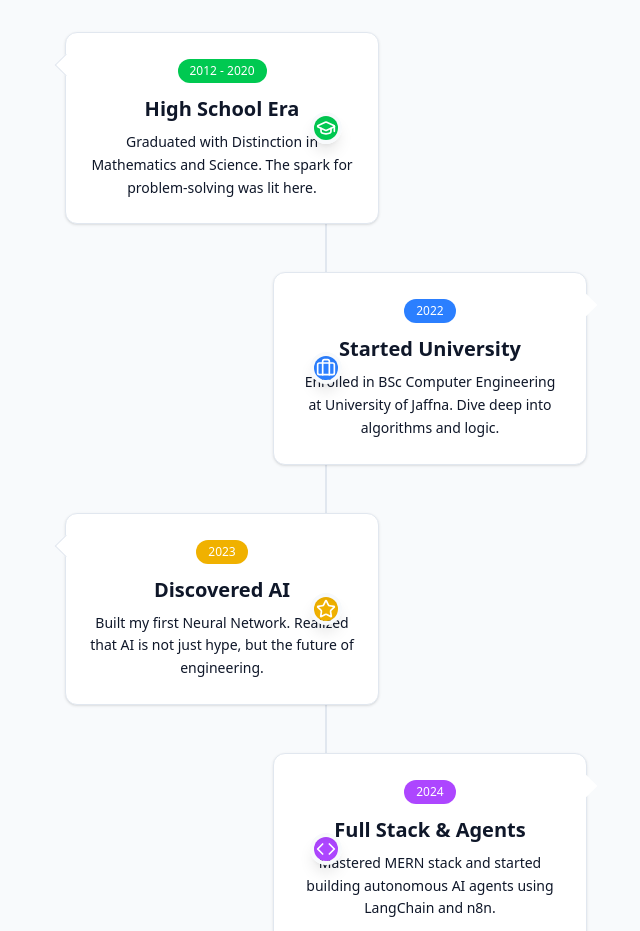
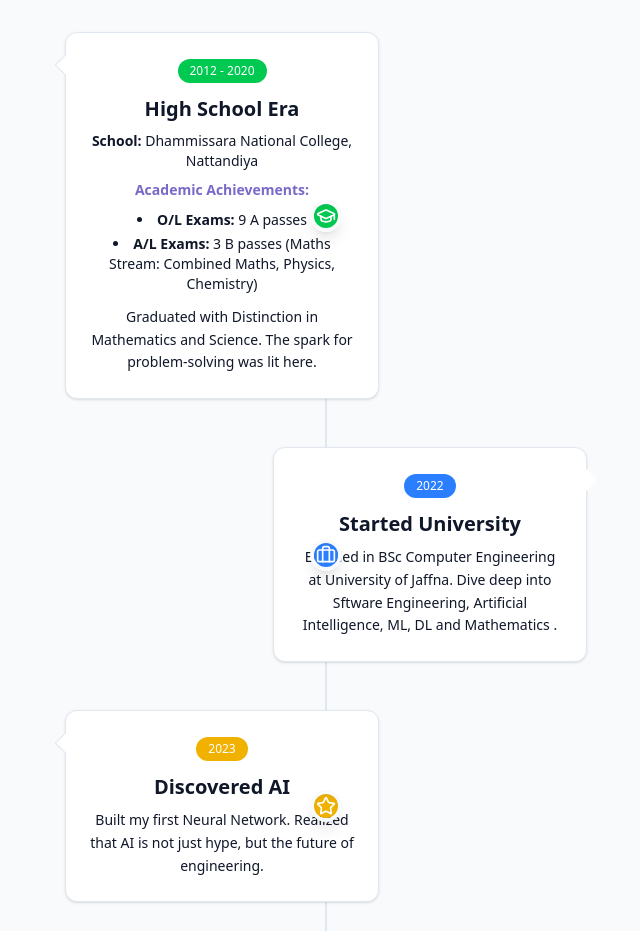
Before and after one commit to UdaraChamidu/My-Portfolio, a React (Vite) app: page / in a window 1280 px wide. Shown: the part 10960-11891 px from the top of the page, without its empty margins (314-954 px from the left). Built offline with nearby package versions, Linux system fonts and the light colour scheme.

Commit message:
jounny section updated

```diff
--- a/src/components/JourneySection.jsx
+++ b/src/components/JourneySection.jsx
@@ -5,14 +5,26 @@ const milestones = [
   {
     year: "2012 - 2020",
     title: "High School Era",
-    description: "Graduated with Distinction in Mathematics and Science. The spark for problem-solving was lit here.",
+    description: (
+      <>
+        <div className="mb-3">
+          <p className="text-sm text-muted-foreground mb-2"><strong>School:</strong> Dhammissara National College, Nattandiya</p>
+          <strong className="text-primary">Academic Achievements:</strong>
+          <ul className="list-disc list-inside mt-2 space-y-1 text-sm">
+            <li><strong>O/L Exams:</strong> 9 A passes</li>
+            <li><strong>A/L Exams:</strong> 3 B passes (Maths Stream: Combined Maths, Physics, Chemistry)</li>
+          </ul>
+        </div>
+        Graduated with Distinction in Mathematics and Science. The spark for problem-solving was lit here.
+      </>
+    ),
     icon: <GraduationCap className="w-5 h-5 text-white" />,
     color: "bg-green-500",
   },
   {
     year: "2022",
     title: "Started University",
-    description: "Enrolled in BSc Computer Engineering at University of Jaffna. Dive deep into algorithms and logic.",
+    description: "Enrolled in BSc Computer Engineering at University of Jaffna. Dive deep into Sftware Engineering, Artificial Intelligence, ML, DL and Mathematics .",
     icon: <Briefcase className="w-5 h-5 text-white" />,
     color: "bg-blue-500",
   },
```
